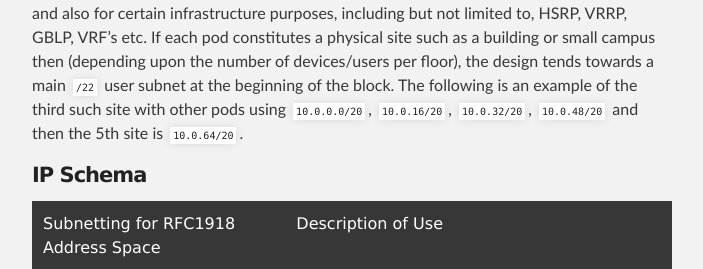
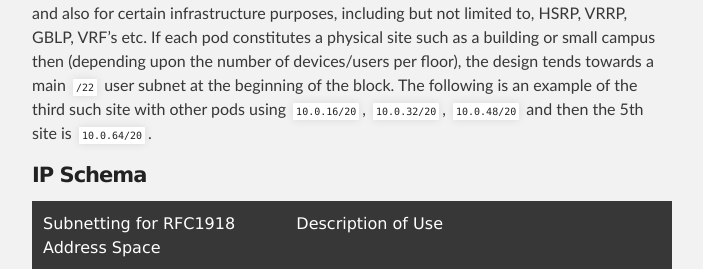
Before and after one commit to podomere/ond, a Jekyll site: the page built from ond-00001/ond-00001.md, in a window 1280 px wide and 900 px high, scrolled down 7559 px. Shown: the part 161-430 px from the top of the window, without its empty margins (288-991 px from the left). Built offline with Jekyll 4.4.1, drawn with Linux system fonts in a browser that asks for light colours.

Commit message:
Removed 10/20 for first pod to align with use of common VLANs but can of course be used

````diff
--- a/ond-00001/ond-00001.md
+++ b/ond-00001/ond-00001.md
@@ -133,7 +133,7 @@ Most of the same guidelines apply to naming and placing virtual assets in the na
 
 IP Address design is one of the fundamental building blocks which can even dictate the physical connectivity based upon the security or capacity requirements. Good IP address design and management is foundational and can make things much easier down the road when applying organisational or technical policies to application traffic flows, tenancies, users, or subsets of devices. A simple IP address model for the aforementioned network pods is based upon ```/21``` CIDR subnets and allows for user, guest, voice, security, and management blocks including additional sub-divisions for things like sub-tenancies or other unexpected uses. A good rule is to always add on about ```30-50%``` to the number of IP addresses or subnets you think you need currently -> to save yourself much pain later!
 
-We recommend using the lowest IP address of each subnet as the default gateway e.g. ```10.0.64.1``` in ```10.0.64.0/22``` and ```10.0.74.129``` in ```10.0.74.128/26```. We also recommend keeping the first 50 IP's in larger subnets (and the first 10 in smaller ones) for assigning static IPs from and also for certain infrastructure purposes, including but not limited to, HSRP, VRRP, GBLP, VRF's etc. If each pod constitutes a physical site such as a building or small campus then (depending upon the number of devices/users per floor), the design tends towards a main ```/22``` user subnet at the beginning of the block. The following is an example of the third such site with other pods using ```10.0.0.0/20```, ```10.0.16/20```, ```10.0.32/20```, ```10.0.48/20``` and then the 5th site is ```10.0.64/20```.
+We recommend using the lowest IP address of each subnet as the default gateway e.g. ```10.0.64.1``` in ```10.0.64.0/22``` and ```10.0.74.129``` in ```10.0.74.128/26```. We also recommend keeping the first 50 IP's in larger subnets (and the first 10 in smaller ones) for assigning static IPs from and also for certain infrastructure purposes, including but not limited to, HSRP, VRRP, GBLP, VRF's etc. If each pod constitutes a physical site such as a building or small campus then (depending upon the number of devices/users per floor), the design tends towards a main ```/22``` user subnet at the beginning of the block. The following is an example of the third such site with other pods using ```10.0.16/20```, ```10.0.32/20```, ```10.0.48/20``` and then the 5th site is ```10.0.64/20```.
 
 #### IP Schema
 
````
